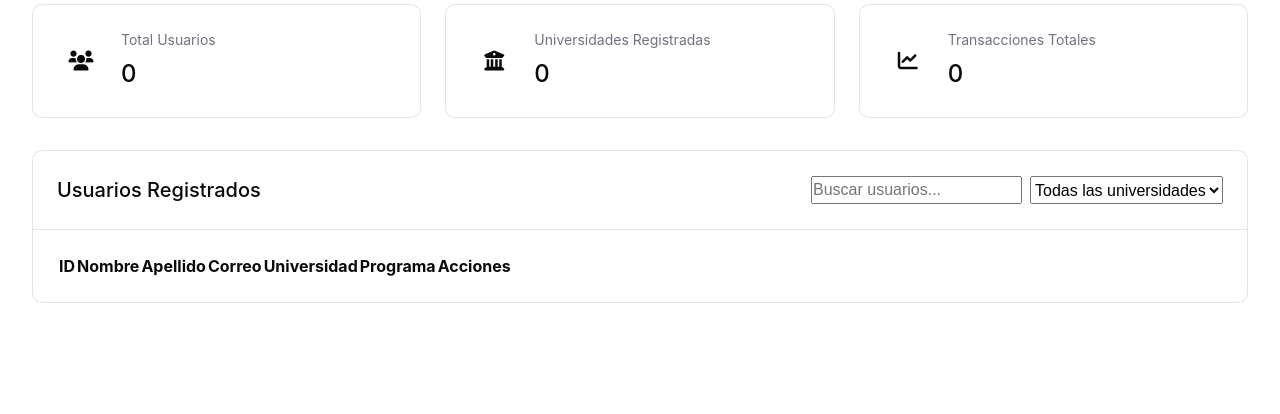
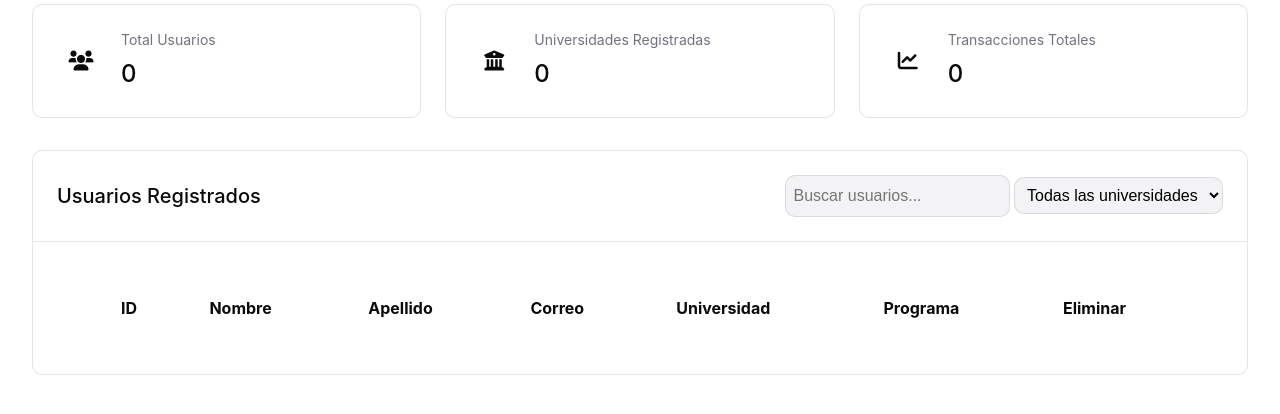
Before and after one commit to VictorNaB/FinanceU-, a PHP site: page /vista/administrador.php in a window 1280 px wide. Shown: the part 142-556 px from the top of the page. Run offline with PHP 8.4, Linux system fonts and the light colour scheme; the visitor is signed in with stand-in values (Sample User, id 1); lists and menus that the app fills with data are empty.

Commit message:
se actualizo

```diff
--- a/controlador/ControladorAdministrador.php
+++ b/controlador/ControladorAdministrador.php
@@ -20,7 +20,7 @@ class ControladorAdministrador {
 
     // Mostrar la vista del administrador dentro del layout para cargar CSS/JS
     $_GET['page'] = 'administrador';
-    require 'vista/app.php';
+    require 'vista/administrador.php';
     }
 
     public function getUsuarios() {
--- a/vista/administrador.php
+++ b/vista/administrador.php
@@ -80,16 +80,16 @@ if (!isset($_SESSION['id_rol']) || $_SESSION['id_rol'] !== '1') {
     <div class="dashboard-card">
         <div class="card-header">
             <h3>Usuarios Registrados</h3>
-            <div class="header-actions">
-                <input type="text" id="search-users" placeholder="Buscar usuarios..." class="search-input">
-                <select id="filter-university" class="filter-select">
+            <div class="filter-group" style="margin-left: auto; display: block;">
+                <input type="text" id="search-users" placeholder="Buscar usuarios..." />
+                <select id="filter-university">
                     <option value="">Todas las universidades</option>
                 </select>
             </div>
         </div>
         <div class="card-content">
             <div class="table-container">
-                <table class="admin-table">
+                <table class="admin-table" style="border-spacing: 4rem 2rem;">
                     <thead>
                         <tr>
                             <th>ID</th>
@@ -98,7 +98,7 @@ if (!isset($_SESSION['id_rol']) || $_SESSION['id_rol'] !== '1') {
                             <th>Correo</th>
                             <th>Universidad</th>
                             <th>Programa</th>
-                            <th>Acciones</th>
+                            <th>Eliminar</th>
                         </tr>
                     </thead>
                     <tbody id="users-table-body">
@@ -130,5 +130,5 @@ if (!isset($_SESSION['id_rol']) || $_SESSION['id_rol'] !== '1') {
 </section>
 
 <!-- El JavaScript de esta vista se carga desde vista/js/script.js -->
-
+<script src="vista/js/script.js?v=11"></script>
 </body>
--- a/vista/css/styles.css
+++ b/vista/css/styles.css
@@ -1535,6 +1535,12 @@ input, select, textarea {
   }
 }
 
+.admin-table{
+  border-collapse: separate;
+  text-align: left;
+  width: 100%;
+}
+
 /* Color Classes for Pockets */
 .color-blue { background-color: #3b82f6; }
 .color-green { background-color: #10b981; }
```
Also changed, not shown: vista/app.php (+1 -12 lines).
